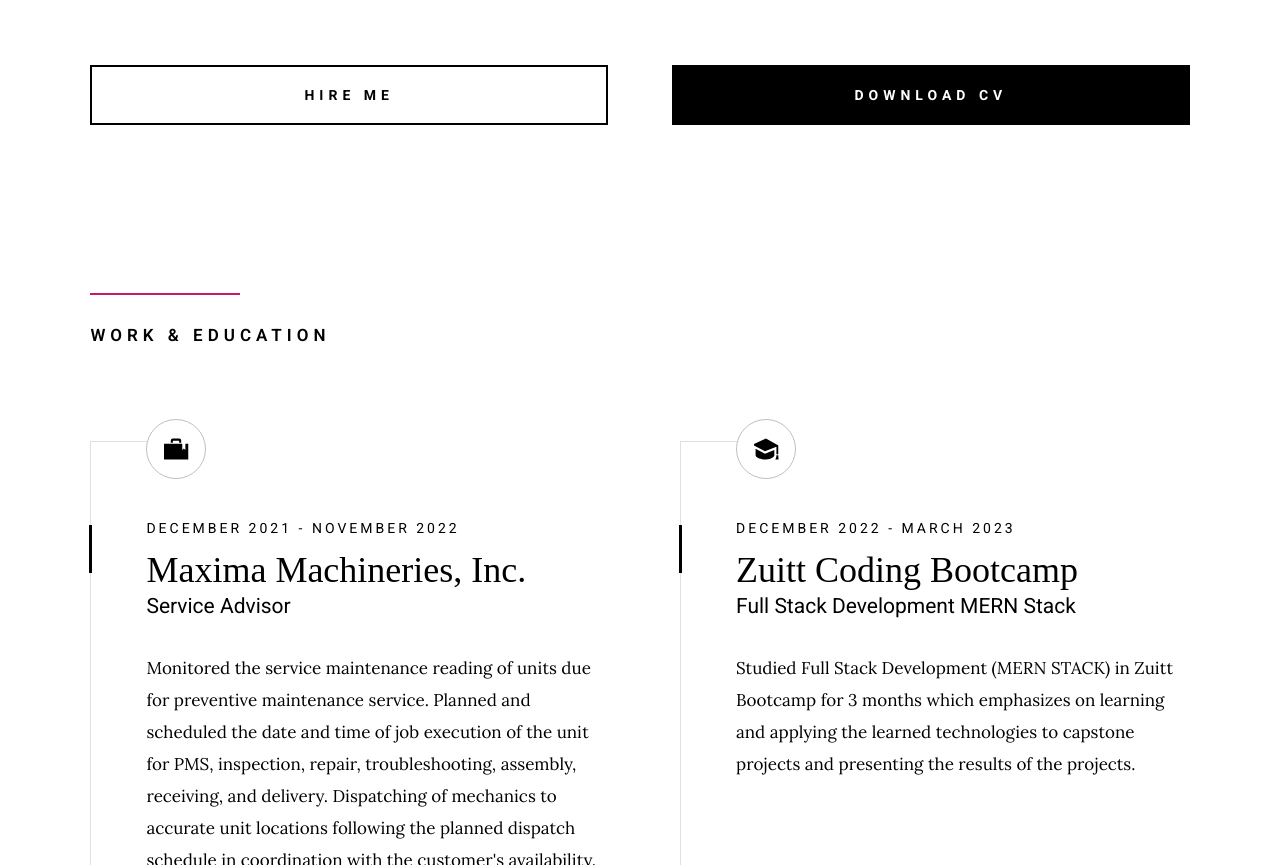
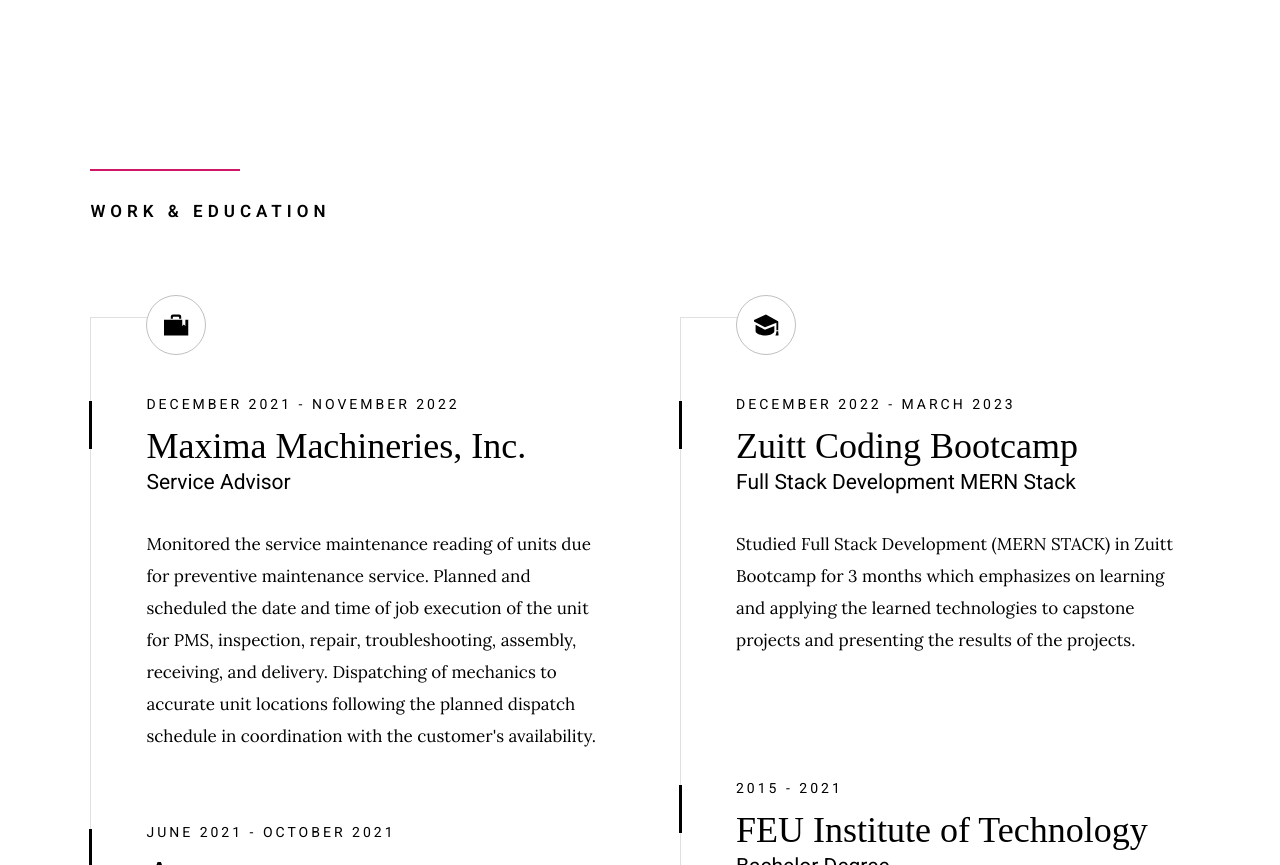
Before and after one commit to banaagmb23/web-portfolio, a plain HTML site: page index.html in a window 1280 px wide. Shown: the part 1425-2290 px from the top of the page. Drawn offline with Linux system fonts and the light colour scheme; a web font is replaced by a local one.

Commit message:
removed download button

```diff
--- a/index.html
+++ b/index.html
@@ -145,14 +145,14 @@
           </div>
         </div>
 
-        <div class="row about-me__buttons">
+        <!-- <div class="row about-me__buttons">
           <div class="column large-half tab-full" data-aos="fade-up">
             <a href="#0" class="btn btn--stroke full-width">Hire Me</a>
           </div>
           <div class="column large-half tab-full" data-aos="fade-up">
             <a href="#0" class="btn btn--primary full-width">Download CV</a>
           </div>
-        </div>
+        </div> -->
       </div>
       <!-- end about-me -->
 
```
